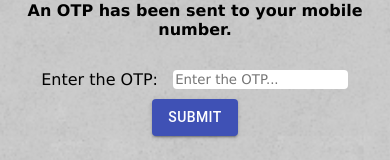
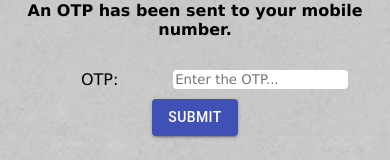
Before and after one commit to Dhruv0610/login, a React (Create React App) app: page /otp in a window 390 px wide. Shown: the part 372-532 px from the top of the page. Built offline with nearby package versions, Linux system fonts and the light colour scheme.

Commit message:
Added responsiveness

```diff
--- a/src/js/Otp.js
+++ b/src/js/Otp.js
@@ -25,7 +25,7 @@ class Otp extends React.Component{
                 <h4>An OTP has been sent to your mobile number.</h4>
                 <form onSubmit={this.handleSubmit}>
                     <div className='form-row'>
-                        <label>Enter the OTP: </label>
+                        <label>OTP: </label>
                         <input type="tel" id="otp" pattern="[0-9]{4}" placeholder="Enter the OTP..."></input>
                     </div>
                     <Button variant='contained' color='primary' onClick={this.handleSubmit}>Submit</Button>
```
